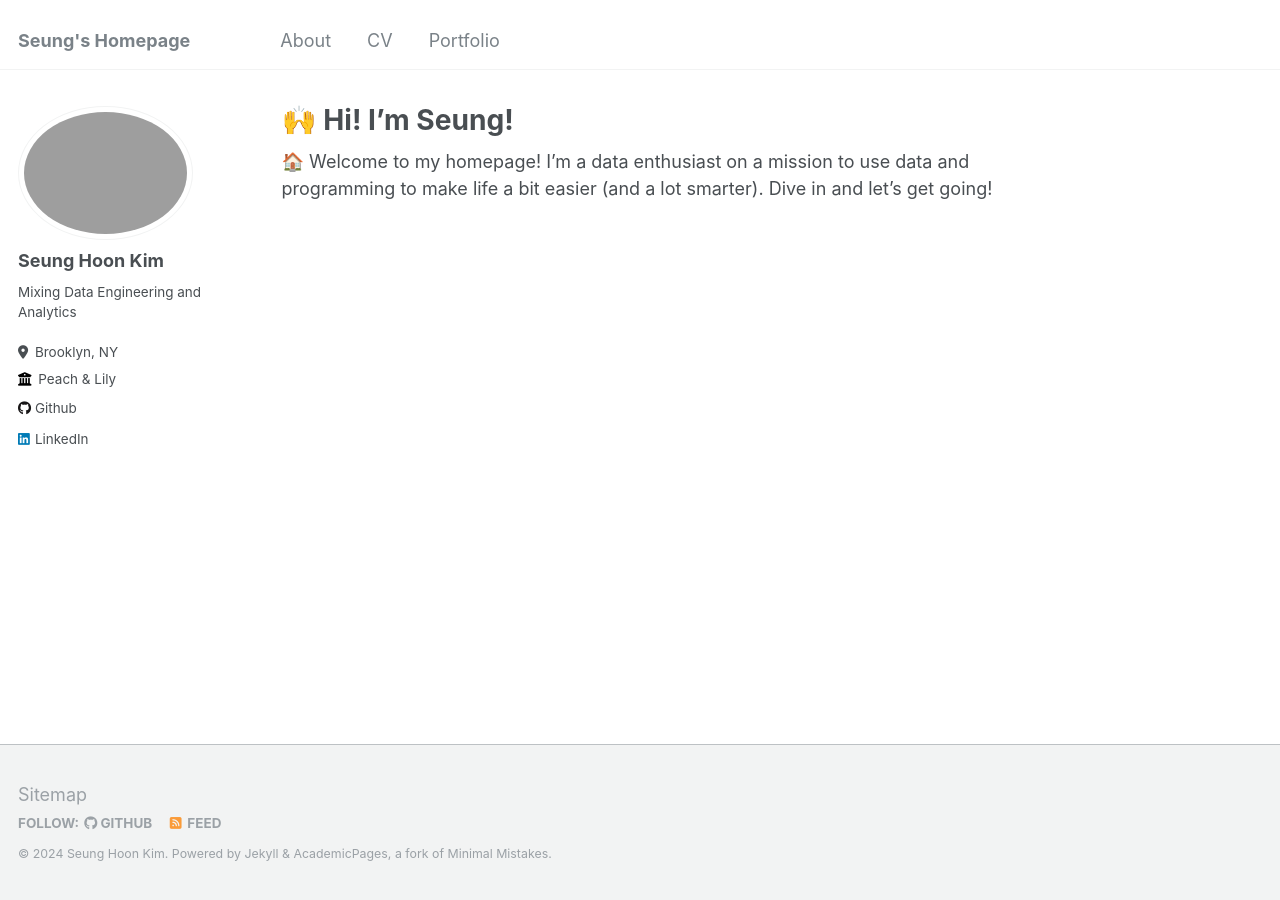
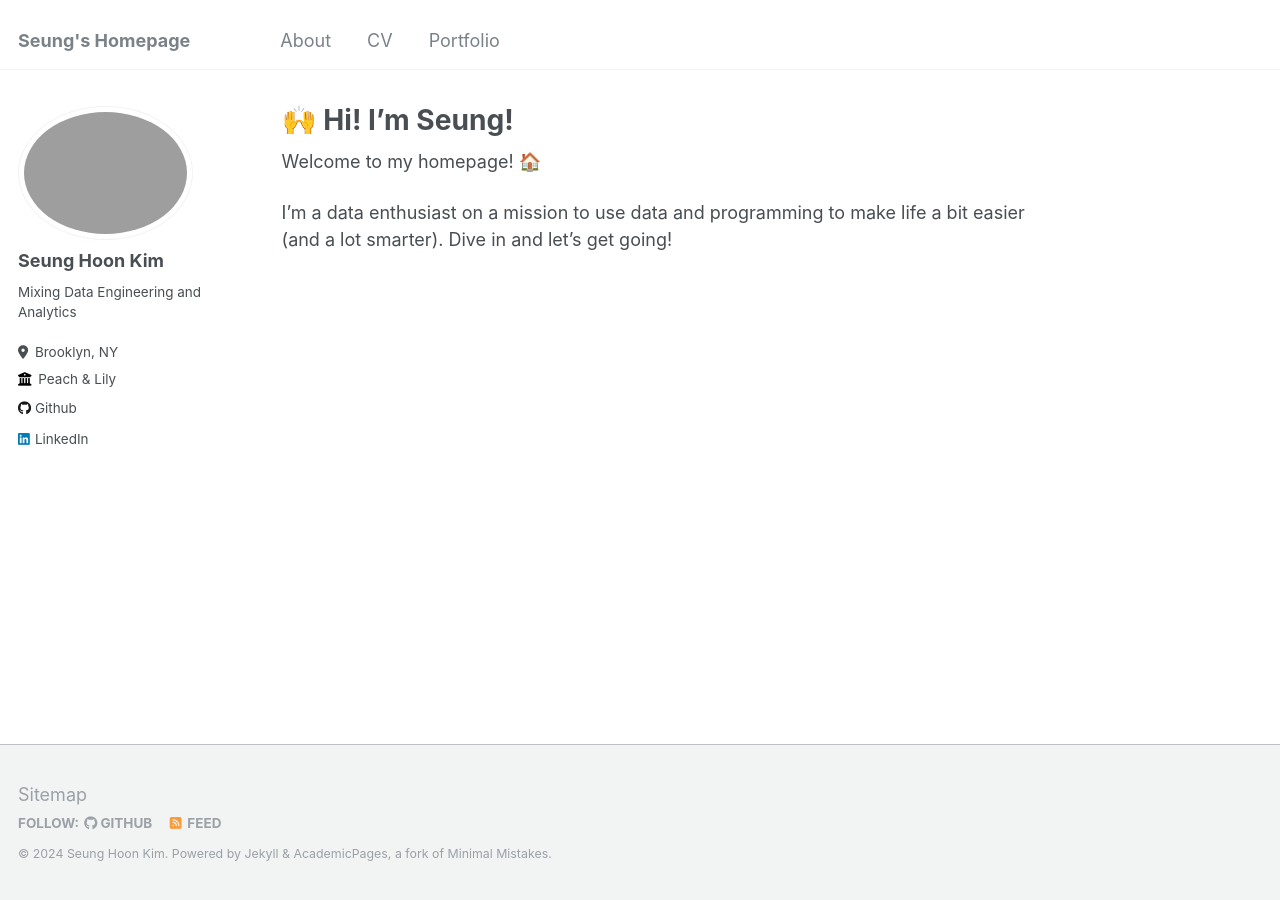
Before and after one commit to seunghoonkim1/seunghoonkim1.github.io, a Jekyll site: the page built from _pages/about.md, in a window 1280 px wide. Built offline with Jekyll 4.4.1, drawn with Linux system fonts in a browser that asks for light colours.

```diff
--- a/_pages/about.md
+++ b/_pages/about.md
@@ -8,6 +8,7 @@ redirect_from:
   - /about.html
 ---
 
-🏠 Welcome to my homepage!
+Welcome to my homepage! 🏠
+
 I'm a data enthusiast on a mission to use data and programming to make life a bit easier (and a lot smarter).
 Dive in and let's get going!
```
